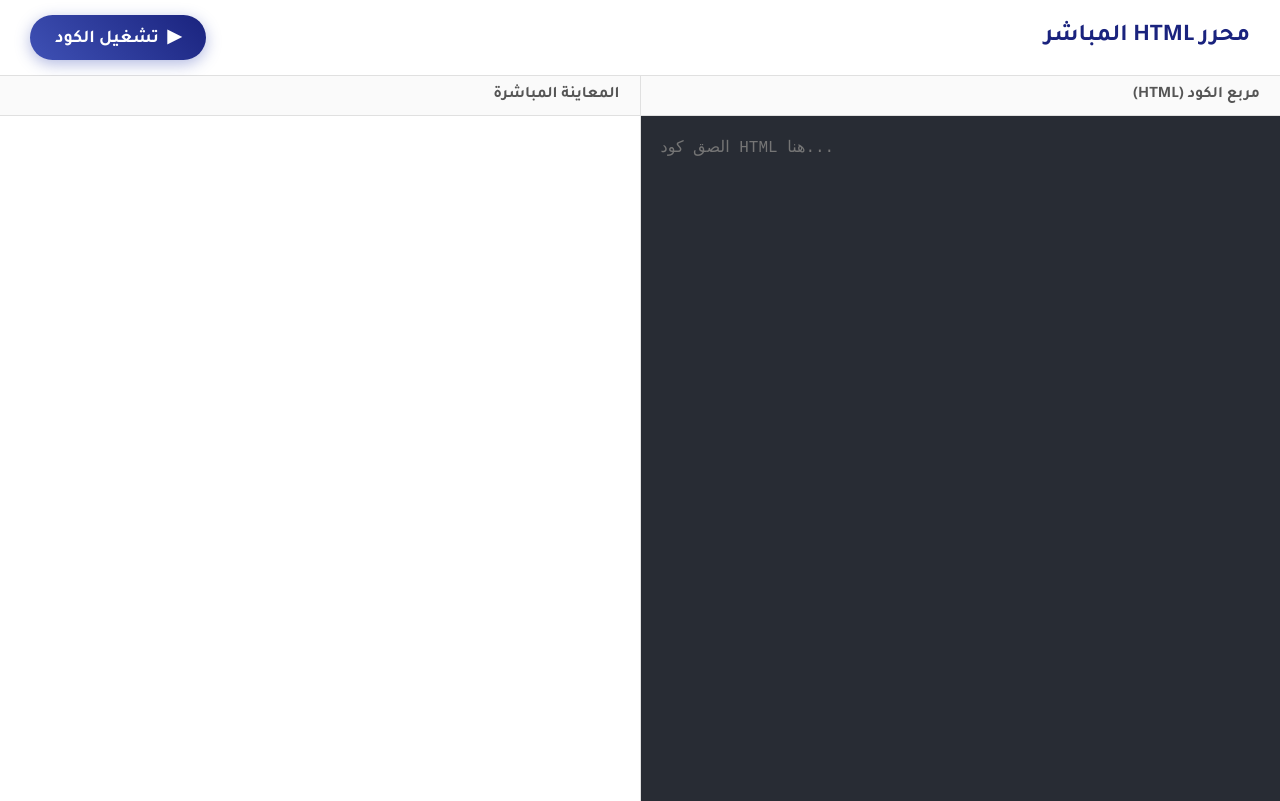
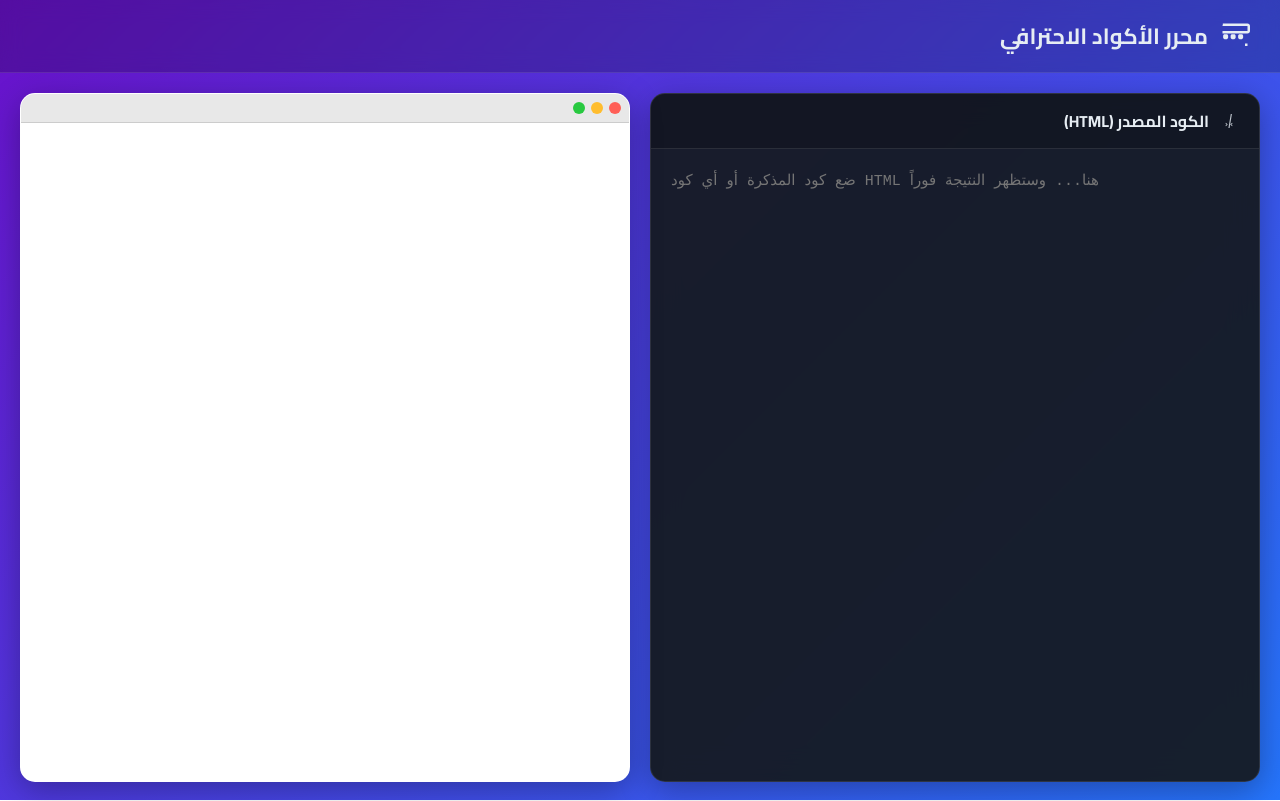
Before and after one commit to Fadhelalrayes/A3mal, a plain HTML site: page index.html in a window 1280 px wide. Drawn offline with Linux system fonts and the light colour scheme.

Commit message:
Update index.html

```diff
--- a/index.html
+++ b/index.html
@@ -3,152 +3,188 @@
 <head>
     <meta charset="UTF-8">
     <meta name="viewport" content="width=device-width, initial-scale=1.0">
-    <title>محرر HTML المباشر</title>
+    <title>محرر الأكواد الاحترافي</title>
     <style>
-        /* --- Google Fonts for modern UI --- */
-        @import url('https://fonts.googleapis.com/css2?family=Tajawal:wght@400;700&display=swap');
+        /* --- Google Fonts --- */
+        @import url('https://fonts.googleapis.com/css2?family=Cairo:wght@400;700&display=swap');
 
-        /* --- General Styling --- */
-        body {
-            font-family: 'Tajawal', sans-serif;
-            margin: 0;
-            background-color: #f0f2f5; /* خلفية رمادية فاتحة وعصرية */
-            color: #333;
-            overflow: hidden; /* منع ظهور شرائط التمرير على الجسم الرئيسي */
+        /* --- Global Styles & Background --- */
+        :root {
+            --primary-color: #6a11cb;
+            --secondary-color: #2575fc;
+            --editor-bg: rgba(22, 27, 34, 0.95);
+            --preview-bg: #ffffff;
+            --text-color: #e6edf3;
+            --border-color: rgba(255, 255, 255, 0.1);
         }
 
-        /* --- Header Styling --- */
-        .header {
-            background-color: #ffffff;
-            padding: 15px 30px;
-            border-bottom: 1px solid #e0e0e0;
+        body {
+            font-family: 'Cairo', sans-serif;
+            margin: 0;
+            height: 100vh;
+            background: linear-gradient(135deg, var(--primary-color), var(--secondary-color));
+            color: var(--text-color);
             display: flex;
-            justify-content: space-between;
-            align-items: center;
-            box-shadow: 0 2px 8px rgba(0,0,0,0.05);
+            flex-direction: column;
+            overflow: hidden;
         }
 
-        .header h1 {
-            margin: 0;
-            font-size: 24px;
-            color: #1a237e; /* لون أزرق داكن أنيق */
+        /* --- Header --- */
+        header {
+            padding: 15px 30px;
+            display: flex;
+            align-items: center;
+            background: rgba(0, 0, 0, 0.2);
+            backdrop-filter: blur(10px);
+            border-bottom: 1px solid rgba(255, 255, 255, 0.1);
+            z-index: 10;
         }
 
-        /* --- Main Container (Split Screen) --- */
-        .container {
+        header h1 {
+            margin: 0;
+            font-size: 22px;
+            font-weight: 700;
             display: flex;
-            height: calc(100vh - 75px); /* ارتفاع الشاشة بالكامل ناقص ارتفاع الهيدر */
+            align-items: center;
+            gap: 12px;
         }
 
-        /* --- Panels Styling (Code and Preview) --- */
+        header h1 svg {
+            width: 30px;
+            height: 30px;
+        }
+
+        /* --- Main Container --- */
+        .main-container {
+            display: flex;
+            flex-grow: 1;
+            padding: 20px;
+            gap: 20px;
+        }
+
+        /* --- Panels (Editor & Preview) --- */
         .panel {
             width: 50%;
             height: 100%;
             display: flex;
             flex-direction: column;
+            background: var(--editor-bg);
+            border-radius: 15px;
+            border: 1px solid var(--border-color);
+            box-shadow: 0 8px 32px rgba(0, 0, 0, 0.3);
+            backdrop-filter: blur(15px);
+            overflow: hidden; /* To keep children within rounded corners */
         }
 
         .panel-header {
-            background-color: #fafafa;
-            padding: 10px 20px;
+            padding: 12px 20px;
             font-weight: 700;
-            border-bottom: 1px solid #e0e0e0;
-            color: #555;
+            display: flex;
+            align-items: center;
+            gap: 10px;
+            background: rgba(0, 0, 0, 0.2);
+            border-bottom: 1px solid var(--border-color);
         }
 
-        /* --- Code Editor Panel --- */
+        .panel-header svg {
+            width: 20px;
+            height: 20px;
+            opacity: 0.8;
+        }
+
+        /* --- Code Editor --- */
         #code-editor {
             flex-grow: 1;
             border: none;
             padding: 20px;
-            font-family: 'Courier New', Courier, monospace; /* خط مناسب للكود */
-            font-size: 16px;
-            line-height: 1.6;
-            background-color: #282c34; /* خلفية داكنة للمحرر */
-            color: #abb2bf; /* لون نص فاتح ومريح للعين */
-            resize: none; /* منع تغيير حجم مربع النص */
-            outline: none; /* إزالة الإطار عند التركيز */
-            direction: ltr; /* جعل اتجاه الكتابة من اليسار لليمين للكود */
+            font-family: 'Fira Code', 'Courier New', monospace;
+            font-size: 15px;
+            line-height: 1.7;
+            background-color: transparent;
+            color: var(--text-color);
+            resize: none;
+            outline: none;
+            direction: ltr;
             text-align: left;
         }
 
         /* --- Preview Panel --- */
+        .preview-panel {
+            background: var(--preview-bg);
+        }
+
+        .preview-header {
+            background: #e8e8e8;
+            padding: 8px;
+            display: flex;
+            align-items: center;
+            gap: 6px;
+            border-bottom: 1px solid #ccc;
+        }
+        .dot {
+            width: 12px; height: 12px; border-radius: 50%;
+        }
+        .dot.red { background: #ff5f57; }
+        .dot.yellow { background: #ffbd2e; }
+        .dot.green { background: #28c940; }
+
         #preview-frame {
             width: 100%;
             height: 100%;
             border: none;
-            background-color: #ffffff;
-        }
-
-        /* --- Action Button Styling --- */
-        .run-button {
-            background-image: linear-gradient(45deg, #3f51b5, #1a237e); /* تدرج لوني جميل */
-            color: white;
-            border: none;
-            padding: 10px 25px;
-            font-family: 'Tajawal', sans-serif;
-            font-size: 18px;
-            font-weight: 700;
-            border-radius: 50px; /* حواف دائرية بالكامل */
-            cursor: pointer;
-            transition: all 0.3s ease;
-            box-shadow: 0 4px 15px rgba(63, 81, 181, 0.4);
-        }
-
-        .run-button:hover {
-            transform: translateY(-2px); /* تأثير رفع بسيط عند المرور */
-            box-shadow: 0 6px 20px rgba(63, 81, 181, 0.5);
-        }
-
-        .run-button:active {
-            transform: translateY(0);
-            box-shadow: 0 4px 15px rgba(63, 81, 181, 0.4);
+            background-color: var(--preview-bg);
         }
 
     </style>
 </head>
 <body>
 
-    <header class="header">
-        <h1>محرر HTML المباشر</h1>
-        <button id="run-btn" class="run-button">▶&nbsp; تشغيل الكود</button>
+    <header>
+        <h1>
+            <svg xmlns="http://www.w3.org/2000/svg" viewBox="0 0 24 24" fill="currentColor"><path d="M20 18V20H22V18H20ZM18.5 13.25C18.5 13.94 17.94 14.5 17.25 14.5H15.75C15.06 14.5 14.5 13.94 14.5 13.25V11.75C14.5 11.06 15.06 10.5 15.75 10.5H17.25C17.94 10.5 18.5 11.06 18.5 11.75V13.25ZM12.5 13.25C12.5 13.94 11.94 14.5 11.25 14.5H9.75C9.06 14.5 8.5 13.94 8.5 13.25V11.75C8.5 11.06 9.06 10.5 9.75 10.5H11.25C11.94 10.5 12.5 11.06 12.5 11.75V13.25ZM6.5 13.25C6.5 13.94 5.94 14.5 5.25 14.5H3.75C3.06 14.5 2.5 13.94 2.5 13.25V11.75C2.5 11.06 3.06 10.5 3.75 10.5H5.25C5.94 10.5 6.5 11.06 6.5 11.75V13.25ZM22 8V4H2V8H22ZM2 2H22C23.11 2 24 2.9 24 4V8C24 9.11 23.11 10 22 10H2V4C2 2.9 2.9 2 2 2Z"></path></svg>
+            محرر الأكواد الاحترافي
+        </h1>
     </header>
 
-    <main class="container">
-        <!-- لوحة إدخال الكود -->
+    <main class="main-container">
+        <!-- لوحة الكود -->
         <div class="panel">
-            <div class="panel-header">مربع الكود (HTML)</div>
-            <textarea id="code-editor" placeholder="الصق كود HTML هنا..."></textarea>
+            <div class="panel-header">
+                <svg xmlns="http://www.w3.org/2000/svg" viewBox="0 0 24 24" fill="currentColor"><path d="M8.36364 18.3636L10.4853 16.242L8.36364 14.1203L7.65653 14.8274L9.07107 16.242L7.65653 17.6565L8.36364 18.3636ZM15.6364 18.3636L16.3435 17.6565L14.9289 16.242L16.3435 14.8274L15.6364 14.1203L13.5147 16.242L15.6364 18.3636ZM12.7071 20.4853L11.2929 20.4853L14.1213 3.51472H15.5355L12.7071 20.4853Z"></path></svg>
+                <span>الكود المصدر (HTML)</span>
+            </div>
+            <textarea id="code-editor" placeholder="ضع كود المذكرة أو أي كود HTML هنا... وستظهر النتيجة فوراً"></textarea>
         </div>
 
-        <!-- لوحة عرض النتيجة -->
-        <div class="panel" style="border-right: 1px solid #e0e0e0;">
-            <div class="panel-header">المعاينة المباشرة</div>
+        <!-- لوحة المعاينة -->
+        <div class="panel preview-panel">
+            <div class="preview-header">
+                <div class="dot red"></div>
+                <div class="dot yellow"></div>
+                <div class="dot green"></div>
+            </div>
             <iframe id="preview-frame"></iframe>
         </div>
     </main>
 
     <script>
-        // الحصول على العناصر من الصفحة
-        const runButton = document.getElementById('run-btn');
         const codeEditor = document.getElementById('code-editor');
         const previewFrame = document.getElementById('preview-frame');
 
-        // وظيفة لتشغيل الكود
-        function runCode() {
-            // الحصول على الكود من مربع النص
+        // وظيفة التحديث الفوري
+        function updatePreview() {
             const code = codeEditor.value;
-
-            // كتابة الكود داخل إطار المعاينة لعرضه
             const previewDoc = previewFrame.contentWindow.document;
             previewDoc.open();
             previewDoc.write(code);
             previewDoc.close();
         }
 
-        // ربط زر التشغيل بالوظيفة
-        runButton.addEventListener('click', runCode);
+        // استدعاء الوظيفة عند أي إدخال في المحرر
+        codeEditor.addEventListener('input', updatePreview);
 
+        // تحديث أولي عند تحميل الصفحة (إذا كان هناك كود مبدئي)
+        updatePreview();
     </script>
 
 </body>
```
